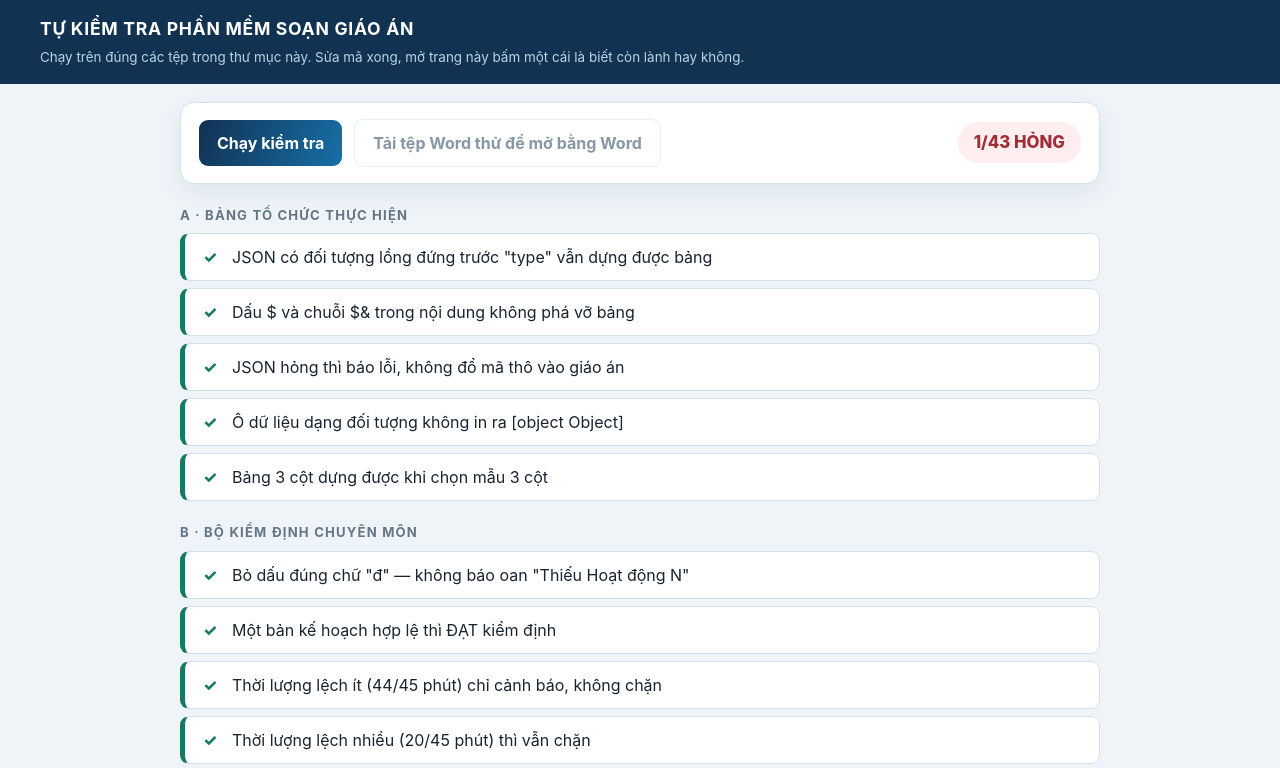
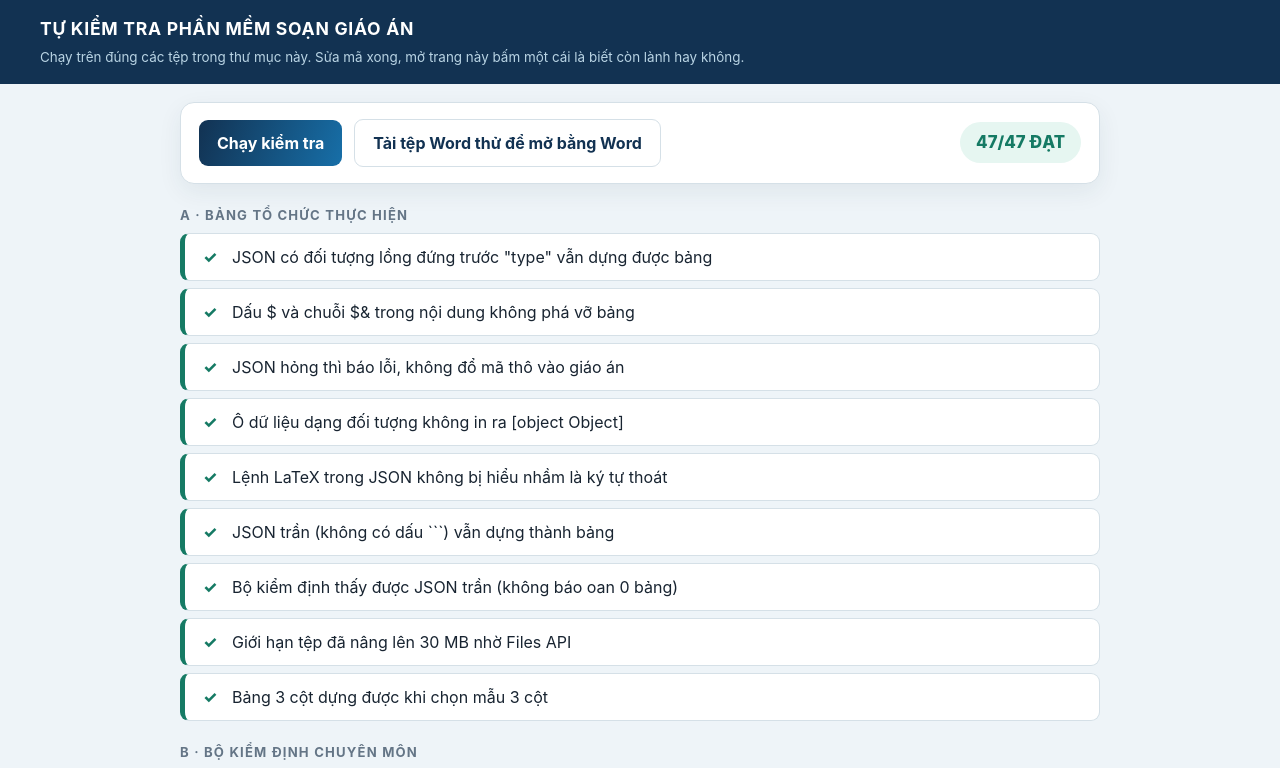
Before and after one commit to thuyetdung-dev/TRO-LY-AI-SOAN-KHBD-NLS-NLAI, a plain HTML site: page test.html in a window 1280 px wide. Both pictures are taken after a click on the button "Chạy kiểm tra". Shown: the top 768 px of the page. Drawn offline with nearby package versions, Linux system fonts and the light colour scheme.

Commit message:
Update tests for JSON handling and file size limits

````diff
--- a/test.html
+++ b/test.html
@@ -220,6 +220,43 @@
     return h.indexOf('GV nói')>=0||'Mất nội dung ô';
   });
 
+  await T('Lệnh LaTeX trong JSON không bị hiểu nhầm là ký tự thoát',function(){
+    var hong=[];
+    ['frac','forall','times','neq','beta','theta','bar','rightarrow','underline','right','begin','ne','nabla']
+      .forEach(function(c){
+        var raw='{"type":"lessonflow","rows":[{"step":"B","teacherActions":["a"],"studentActions":["b"],'
+          +'"product":["SP1: $\\'+c+' x$"],"assessment":["TC1"],"competency":[]}]}';
+        var h=mdToHtml('```lessonflow\n'+raw+'\n```');
+        // Phai dung duoc bang, va noi dung phai con nguyen lenh, khong lot ky tu dieu khien
+        if(h.indexOf('lesson-flow')<0||h.indexOf(c)<0||/[\u0000-\u0008\u000b\u000c\u000e-\u001f]/.test(h))hong.push('\\'+c);
+      });
+    return hong.length===0||'Hỏng với: '+hong.join(', ')
+      +'\n(trong JSON, \\f \\b \\n \\r \\t là ký tự thoát hợp lệ nên phải vá TRƯỚC khi đọc, không phải sau khi lỗi)';
+  });
+
+  await T('JSON trần (không có dấu ```) vẫn dựng thành bảng',function(){
+    var raw='{"type":"lessonflow","rows":[{"step":"Bước 1","duration":10,"teacherActions":["GV giao"],'
+      +'"studentActions":["HS làm"],"product":["SP1: $\\frac{a}{b}$"],"assessment":["TC1"],"competency":[]}]}';
+    var h=mdToHtml('d) Tổ chức thực hiện:\n\n'+raw+'\n\nTIẾT 2:');
+    if(h.indexOf('"type":"lessonflow"')>=0||h.indexOf('&quot;type&quot;')>=0)return 'Mã JSON thô bị đổ thẳng vào bản kế hoạch';
+    return h.indexOf('lesson-flow')>=0||'Không dựng được bảng';
+  });
+
+  await T('Bộ kiểm định thấy được JSON trần (không báo oan 0 bảng)',function(){
+    var raw=flowJson(4,11);
+    var md=BASE+'\nd) Tổ chức thực hiện:\n\n'+raw+'\n\n'+DIEUCHINH;
+    var r=validatePlan(md,V,true);
+    if(r.blockers.some(function(x){return x.indexOf('Không tìm thấy bảng lessonflow')>=0}))
+      return 'Vẫn báo không tìm thấy bảng dù bài có đủ — màn hình và bộ kiểm định nhìn thấy hai thứ khác nhau';
+    return !r.blockers.some(function(x){return x.indexOf('Tổng thời lượng các bước là 0')>=0})||'Cộng thời lượng ra 0 phút';
+  });
+
+  await T('Giới hạn tệp đã nâng lên 30 MB nhờ Files API',function(){
+    if(typeof MAX_FILE_MB==='undefined')return 'Không tìm thấy MAX_FILE_MB';
+    if(typeof uploadToFilesApi!=='function')return 'Chưa có hàm tải tệp lên Files API';
+    return MAX_FILE_MB>=30||'Mới ở mức '+MAX_FILE_MB+' MB';
+  });
+
   await T('Bảng 3 cột dựng được khi chọn mẫu 3 cột',function(){
     document.getElementById('tableLayout').value='3';
     var h=mdToHtml('```lessonflow\n'+flowJson(4,11)+'\n```');
@@ -321,9 +358,9 @@
 
   /* ===== D. Giới hạn tài liệu ===== */
   group('D · Giới hạn tài liệu gửi Gemini');
-  await T('Trần dung lượng nằm trong giới hạn ~20 MB của Gemini',function(){
+  await T('Ngưỡng gửi kèm trực tiếp nằm trong giới hạn ~20 MB của Gemini',function(){
     if(typeof MAX_TOTAL_MB==='undefined')return 'Không tìm thấy MAX_TOTAL_MB trong app.js';
-    return (MAX_TOTAL_MB<=15&&MAX_FILE_MB<=15)||'Trần '+MAX_TOTAL_MB+' MB quá cao: base64 làm phình 4/3 nên yêu cầu sẽ bị Google từ chối';
+    return (INLINE_LIMIT_MB<=15)||'Ngưỡng gửi kèm trực tiếp '+INLINE_LIMIT_MB+' MB quá cao: base64 làm phình 4/3 nên yêu cầu sẽ bị Google từ chối';
   });
 
   /* ===== E. Đồ thị hàm số ===== */
````
